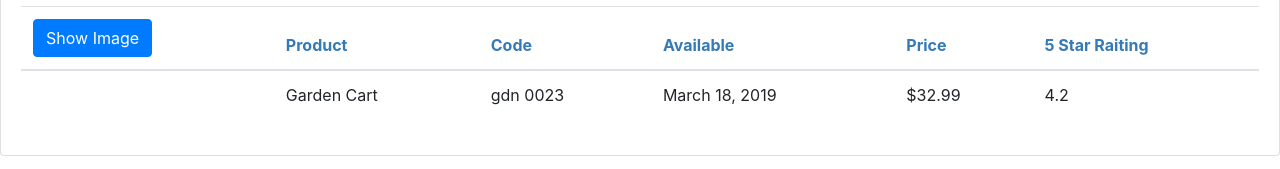
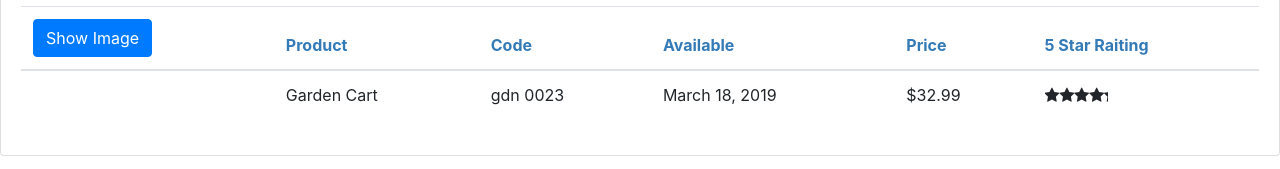
Before and after one commit to MihaiGaidau/angular_learning, an Angular app in the folder APM/: page / in a window 1280 px wide. Shown: the part 202-371 px from the top of the page. Built offline with nearby package versions, Linux system fonts and the light colour scheme.

Commit message:
08: Building nested components

```diff
--- a/APM/src/app/app.module.ts
+++ b/APM/src/app/app.module.ts
@@ -5,11 +5,13 @@
 import { AppComponent } from './app.component';
 import { ProductListComponent } from './products/product-list.component';
 import { ConvertToSpacesPipe} from './shared/convert-to-spaces.pipe';
+import { StarComponent } from './shared/star.component'
 @NgModule({
   declarations: [
     AppComponent,
     ProductListComponent,
-    ConvertToSpacesPipe
+    ConvertToSpacesPipe,
+    StarComponent
   ],
   imports: [
     BrowserModule,
--- a/APM/src/app/products/product-list.component.html
+++ b/APM/src/app/products/product-list.component.html
@@ -40,7 +40,8 @@
                         <td>{{product.productCode | lowercase | convertToSpaces: '-' }}</td>
                         <td>{{product.releaseDate}}</td>
                         <td>{{product.price | currency:'USD':'symbol':'1.2-2' }}</td>
-                        <td>{{product.starRating}}</td>
+                        <td><pm-star [rating]='product.starRating'
+                            (ratingClicked)='onRatingClicked($event)' ></pm-star></td>
                     </tr>
                 </tbody>
             </table>
--- a/APM/src/app/products/product-list.component.ts
+++ b/APM/src/app/products/product-list.component.ts
@@ -51,6 +51,10 @@
       this.listFilter = 'cart';
     }
 
+    onRatingClicked(message: string): void{
+      this.pageTitle = 'Product List: '+ message;
+    }
+
   performFilter(filterBy: string): IProduct[] {
     filterBy = filterBy.toLocaleLowerCase();
     return this.products.filter((product: IProduct) =>
--- a/APM/src/app/shared/star.component.html
+++ b/APM/src/app/shared/star.component.html
@@ -1,6 +1,7 @@
 <div class="crop"
      [style.width.px]="starWidth"
-     [title]="rating">
+     [title]="rating"
+     (click)="onClick()">
   <div style="width: 75px">
     <span class="fa fa-star"></span>
     <span class="fa fa-star"></span>
--- /dev/null
+++ b/APM/src/app/shared/star.component.ts
@@ -0,0 +1,20 @@
+import { Component, EventEmitter, Input, OnChanges, Output } from '@angular/core'
+@Component({
+    selector: 'pm-star',
+    templateUrl: './star.component.html',
+    styleUrls: ['./star.component.css']
+})
+export class StarComponent implements OnChanges {
+    @Input() rating: number;
+    starWidth: number;
+    @Output() ratingClicked: EventEmitter<string> = new EventEmitter<string>();
+
+    ngOnChanges(): void {
+        this.starWidth = this.rating * 75 / 5;
+    }
+
+    onClick(): void {
+        this.ratingClicked.emit(`The rating ${this.rating} was clicked!`);
+    }
+
+}
```
